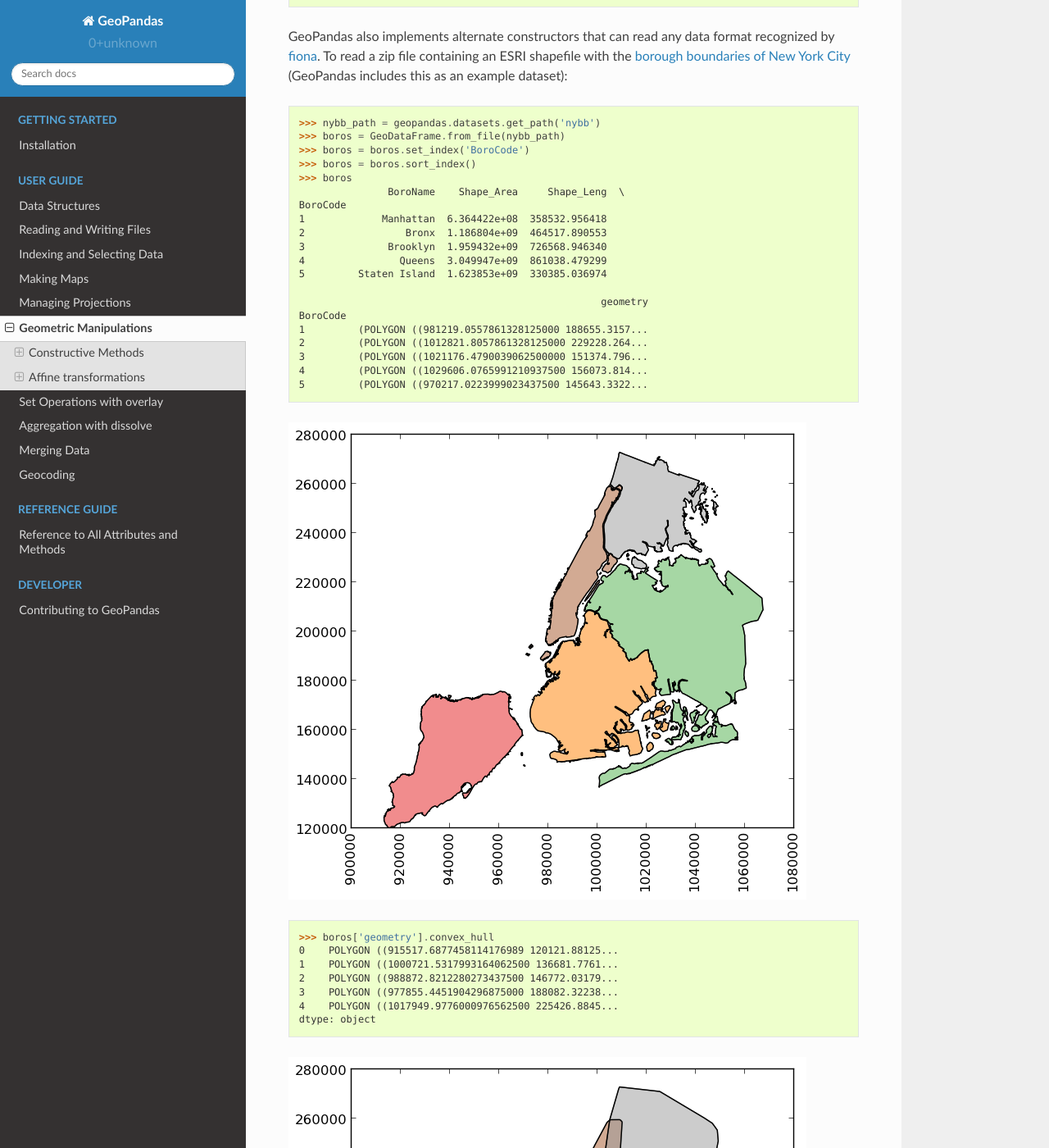
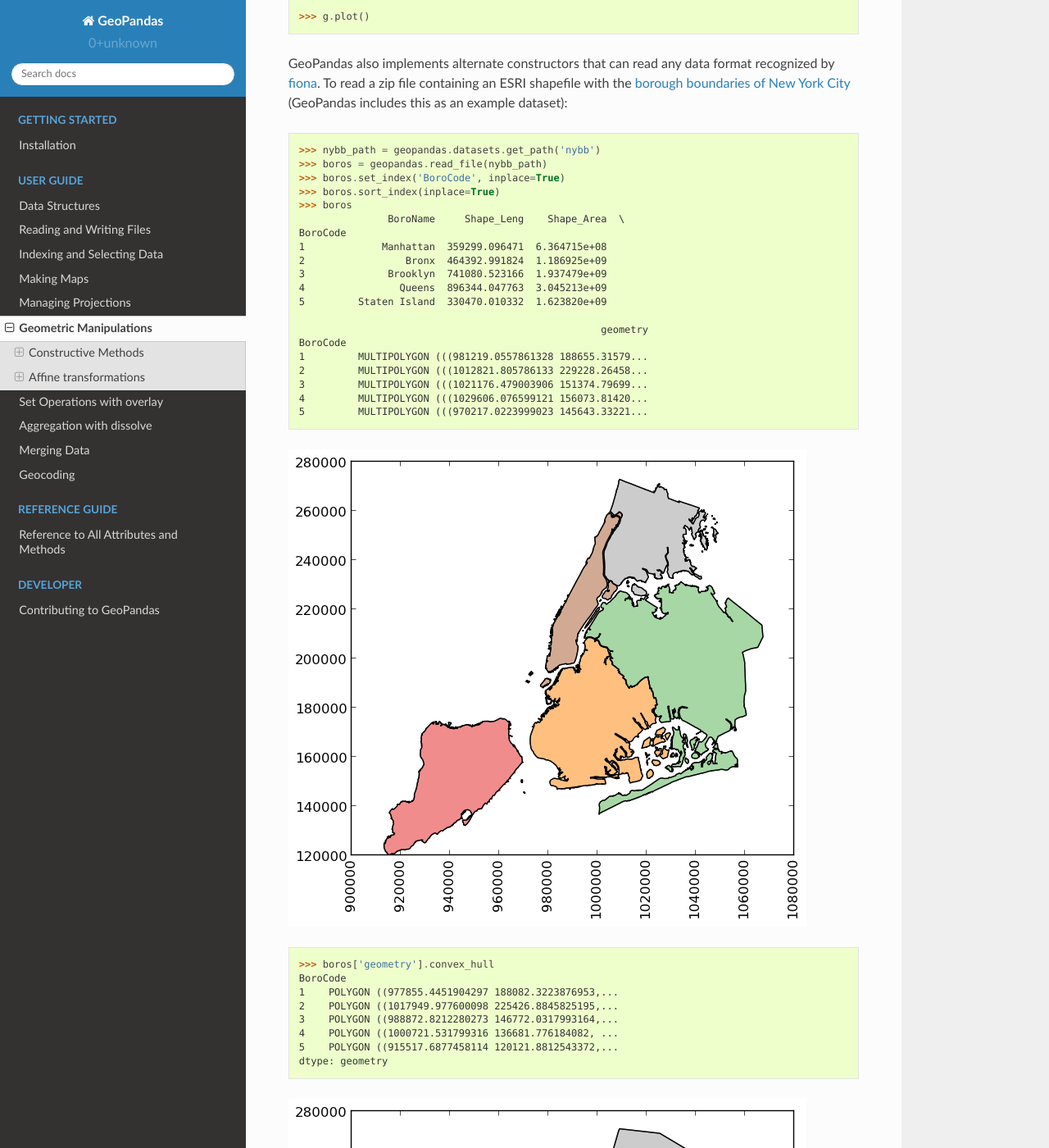
Before and after one commit to geopandas/geopandas, a Sphinx documentation site: the page built from doc/source/geometric_manipulations.rst, in a window 1280 px wide and 1400 px high, scrolled down 3105 px. Shown: the whole window at 82% size. Built offline with Sphinx 7.4.7 and the Read the Docs theme 2.0.0, drawn with Linux system fonts in a browser that asks for light colours; pages that are not in the unit, such as notebooks, are missing from menus; some of the changed text lies outside the part shown.

Commit message:
DOC: refresh with Python 3 syntax, and modern outputs

```diff
--- a/doc/source/geometric_manipulations.rst
+++ b/doc/source/geometric_manipulations.rst
@@ -77,15 +77,18 @@ Examples of Geometric Manipulations
 
 .. sourcecode:: python
 
+    >>> import geopandas
+    >>> from geopandas import GeoSeries
+    >>> from shapely.geometry import Polygon
     >>> p1 = Polygon([(0, 0), (1, 0), (1, 1)])
     >>> p2 = Polygon([(0, 0), (1, 0), (1, 1), (0, 1)])
     >>> p3 = Polygon([(2, 0), (3, 0), (3, 1), (2, 1)])
     >>> g = GeoSeries([p1, p2, p3])
     >>> g
-    0    POLYGON ((0.0000000000000000 0.000000000000000...
-    1    POLYGON ((0.0000000000000000 0.000000000000000...
-    2    POLYGON ((2.0000000000000000 0.000000000000000...
-    dtype: object
+    0         POLYGON ((0 0, 1 0, 1 1, 0 0))
+    1    POLYGON ((0 0, 1 0, 1 1, 0 1, 0 0))
+    2    POLYGON ((2 0, 3 0, 3 1, 2 1, 2 0))
+    dtype: geometry
 
 .. image:: _static/test.png
 
@@ -93,7 +96,7 @@ Some geographic operations return normal pandas object.  The ``area`` property o
 
 .. sourcecode:: python
 
-    >>> print g.area
+    >>> print(g.area)
     0    0.5
     1    1.0
     2    1.0
@@ -104,11 +107,10 @@ Other operations return GeoPandas objects:
 .. sourcecode:: python
 
     >>> g.buffer(0.5)
-    Out[15]:
     0    POLYGON ((-0.3535533905932737 0.35355339059327...
-    1    POLYGON ((-0.5000000000000000 0.00000000000000...
-    2    POLYGON ((1.5000000000000000 0.000000000000000...
-    dtype: object
+    1    POLYGON ((-0.5 0, -0.5 1, -0.4975923633360985 ...
+    2    POLYGON ((1.5 0, 1.5 1, 1.502407636663901 1.04...
+    dtype: geometry
 
 .. image:: _static/test_buffer.png
 
@@ -123,37 +125,38 @@ GeoPandas also implements alternate constructors that can read any data format r
 .. sourcecode:: python
 
     >>> nybb_path = geopandas.datasets.get_path('nybb')
-    >>> boros = GeoDataFrame.from_file(nybb_path)
-    >>> boros = boros.set_index('BoroCode')
-    >>> boros = boros.sort_index()
+    >>> boros = geopandas.read_file(nybb_path)
+    >>> boros.set_index('BoroCode', inplace=True)
+    >>> boros.sort_index(inplace=True)
     >>> boros
-                   BoroName    Shape_Area     Shape_Leng  \
+                   BoroName     Shape_Leng    Shape_Area  \
     BoroCode
-    1             Manhattan  6.364422e+08  358532.956418
-    2                 Bronx  1.186804e+09  464517.890553
-    3              Brooklyn  1.959432e+09  726568.946340
-    4                Queens  3.049947e+09  861038.479299
-    5         Staten Island  1.623853e+09  330385.036974
+    1             Manhattan  359299.096471  6.364715e+08
+    2                 Bronx  464392.991824  1.186925e+09
+    3              Brooklyn  741080.523166  1.937479e+09
+    4                Queens  896344.047763  3.045213e+09
+    5         Staten Island  330470.010332  1.623820e+09
 
                                                        geometry
     BoroCode
-    1         (POLYGON ((981219.0557861328125000 188655.3157...
-    2         (POLYGON ((1012821.8057861328125000 229228.264...
-    3         (POLYGON ((1021176.4790039062500000 151374.796...
-    4         (POLYGON ((1029606.0765991210937500 156073.814...
-    5         (POLYGON ((970217.0223999023437500 145643.3322...
+    1         MULTIPOLYGON (((981219.0557861328 188655.31579...
+    2         MULTIPOLYGON (((1012821.805786133 229228.26458...
+    3         MULTIPOLYGON (((1021176.479003906 151374.79699...
+    4         MULTIPOLYGON (((1029606.076599121 156073.81420...
+    5         MULTIPOLYGON (((970217.0223999023 145643.33221...
 
 .. image:: _static/nyc.png
 
 .. sourcecode:: python
 
     >>> boros['geometry'].convex_hull
-    0    POLYGON ((915517.6877458114176989 120121.88125...
-    1    POLYGON ((1000721.5317993164062500 136681.7761...
-    2    POLYGON ((988872.8212280273437500 146772.03179...
-    3    POLYGON ((977855.4451904296875000 188082.32238...
-    4    POLYGON ((1017949.9776000976562500 225426.8845...
-    dtype: object
+    BoroCode
+    1    POLYGON ((977855.4451904297 188082.3223876953,...
+    2    POLYGON ((1017949.977600098 225426.8845825195,...
+    3    POLYGON ((988872.8212280273 146772.0317993164,...
+    4    POLYGON ((1000721.531799316 136681.776184082, ...
+    5    POLYGON ((915517.6877458114 120121.8812543372,...
+    dtype: geometry
 
 .. image:: _static/nyc_hull.png
 
```
Also changed, not shown: other parts of doc/source/geometric_manipulations.rst (+6 -5 lines), README.md (+29 -27 lines), 2 other files.
